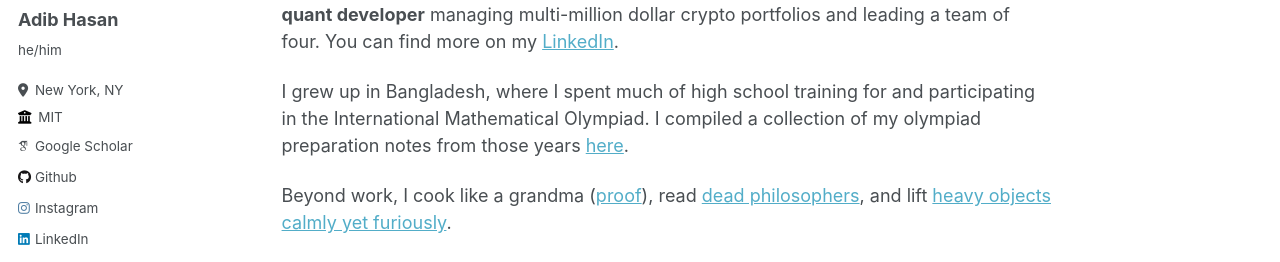
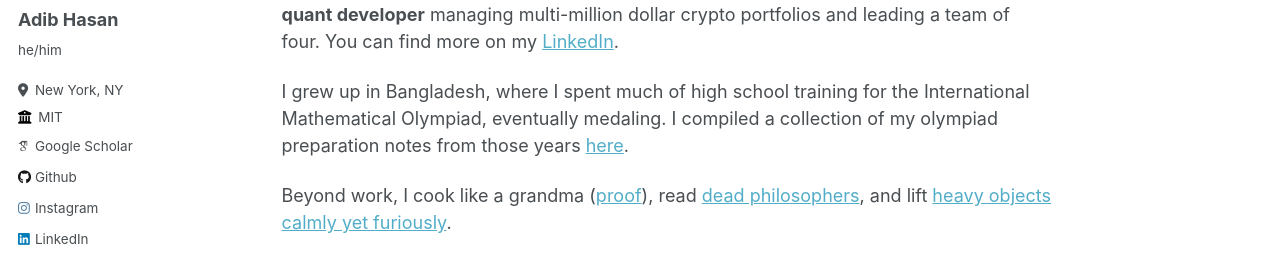
Before and after one commit to Neehan/neehan.github.io, a Jekyll site: the page built from _pages/about.md, in a window 1280 px wide. Shown: the part 291-553 px from the top of the page. Built offline with Jekyll 4.4.1, drawn with Linux system fonts in a browser that asks for light colours; some web fonts are replaced.

Commit message:
Fix textbook count and IMO wording
Portfolio lists one book in two parts, so correct the page description
from plural to singular. State the IMO medal in about.md rather than
just participation.

Co-Authored-By: Claude Opus 5 (1M context) <noreply@anthropic.com>

```diff
--- a/_pages/about.md
+++ b/_pages/about.md
@@ -12,7 +12,7 @@ Hi, I'm Adib Hasan. I build [long-horizon agents](https://github.com/SignalPilot
 
 I completed my bachelor's in Math & EECS and MEng in EECS at MIT, where I was advised by [Dr. Mardavij Roozbehani](https://idss.mit.edu/staff/mardavij-roozbehani/) and [Prof. Munther Dahleh](https://idss.mit.edu/staff/munther-dahleh/). Before that, I spent two years as a **quant developer** managing multi-million dollar crypto portfolios and leading a team of four. You can find more on my [LinkedIn](https://linkedin.com/in/adib-hasan).
 
-I grew up in Bangladesh, where I spent much of high school training for and participating in the International Mathematical Olympiad. I compiled a collection of my olympiad preparation notes from those years [here](https://adibhasan.com/files/adib_olympiad_prep.pdf).
+I grew up in Bangladesh, where I spent much of high school training for the International Mathematical Olympiad, eventually medaling. I compiled a collection of my olympiad preparation notes from those years [here](https://adibhasan.com/files/adib_olympiad_prep.pdf).
 
 Beyond work, I cook like a grandma ([proof](https://www.instagram.com/le.spicemaster/)), read [dead philosophers](/reading/), and lift [heavy objects calmly yet furiously](/powerlifting/).
 
```
Also changed, not shown: _pages/portfolio.md (+1 -1 lines).
